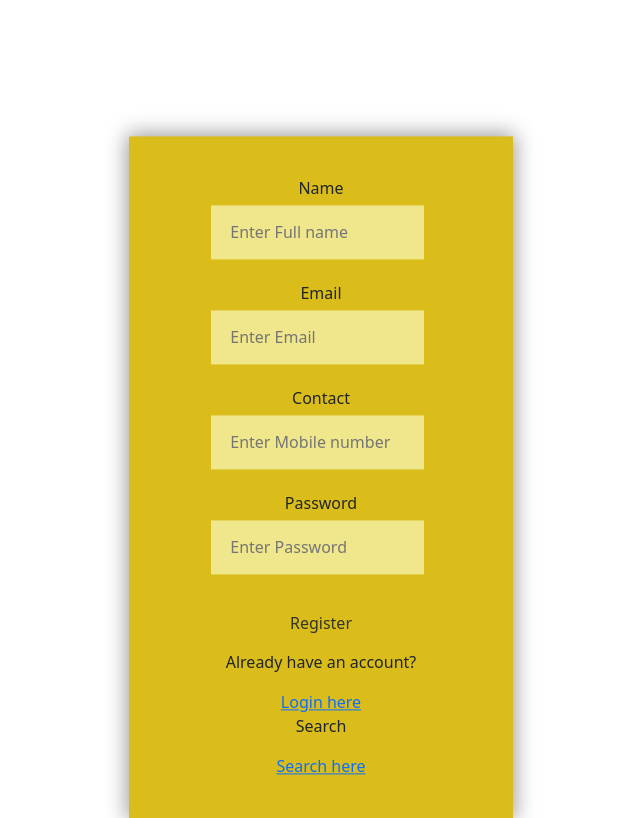
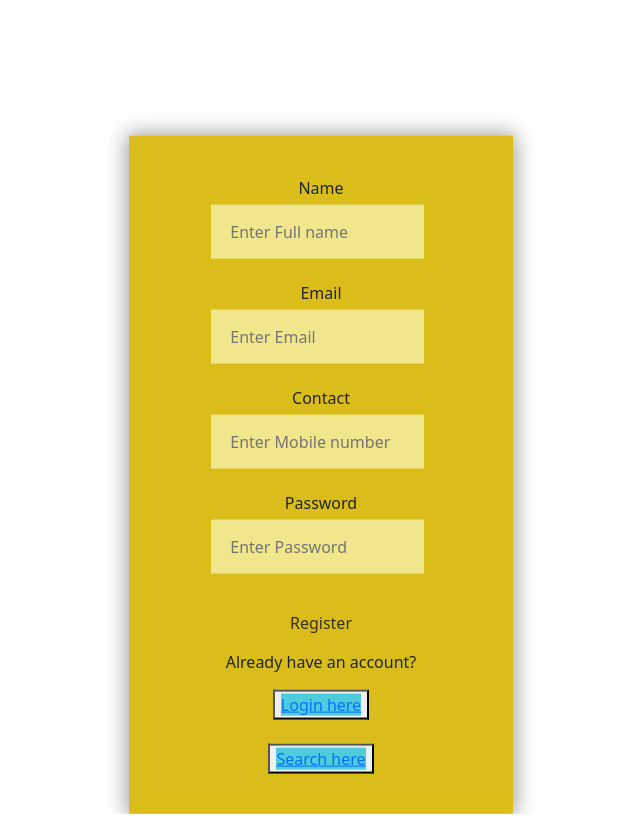
Before and after one commit to amayTri21/React-Practical-3, a React (Create React App) app: page / in a window 1280 px wide. Shown: the whole page, without its empty margins (319-959 px from the left). Built offline with nearby package versions, Linux system fonts and the light colour scheme.

Commit message:
second commit

```diff
--- a/package.json
+++ b/package.json
@@ -7,8 +7,9 @@
     "@testing-library/react": "^11.2.7",
     "@testing-library/user-event": "^12.8.3",
     "blurt": "^2.0.0",
-    "bootstrap": "^5.1.1",
+    "bootstrap": "^5.1.0",
     "react": "^17.0.2",
+    "react-bootstrap": "^2.0.0-beta.6",
     "react-dom": "^17.0.2",
     "react-router-dom": "^5.3.0",
     "react-scripts": "4.0.3",
--- a/src/App.css
+++ b/src/App.css
@@ -48,3 +48,13 @@ input[type=text]:focus, input[type=password]:focus {
   width: 50%;
   opacity: 0.9;
 }
+.b1{
+  background-color: rgb(77, 204, 221);
+  width:50px;
+}
+.flex-container > div {
+  background-color: #f1f1f1;
+  margin: 10px;
+  padding: 20px;
+  font-size: 30px;
+}
--- a/src/components/Login.jsx
+++ b/src/components/Login.jsx
@@ -1,5 +1,5 @@
 import React from 'react'
-import { Redirect,Route } from 'react-router-dom'
+import { Redirect,Route,Link } from 'react-router-dom'
 import Search from './Search';
 
 
@@ -19,7 +19,8 @@ const Login = () => {
         }
         else if(email1==login.email && pass1==login.password){
 
-            <Redirect to ="/search" component={Search}></Redirect>
+
+      alert("sucess")
 
         }
         else{
@@ -32,14 +33,14 @@ const Login = () => {
         <div>
 
 <div className="loginBox">
-            <form>
+            <form onSubmit={validate}>
 
             <label>Email</label><br></br>
           <input type="text" name="name" placeholder=" Enter Email" id ="email"></input><br></br>
           <label>Password</label><br></br>
           <input type="password" name="name" placeholder=" Enter Password" id="password"></input>
 
-          <button className="btn"onClick={validate}>Login</button>
+          <button className="btn">Login</button>
              </form>
         </div>
         </div>
--- a/src/components/Search.jsx
+++ b/src/components/Search.jsx
@@ -39,7 +39,10 @@ const Search = () => {
     };
     return(
     <>
-        <h1 className="mt-5 text-center main-heading">Amay Project<br/><br/>
+        <h1 className="mt-5 text-center main-heading">Search Project<br/><br/>
+        <div id="amay">
+            <button className="btn1">Logout</button>
+        </div>
         <input type="text"  onChange={getSearchterm} placeholder="seacrh here" id="search" defaultValue='mountain'></input><br></br></h1>
         <hr />
 
@@ -65,7 +68,7 @@ const Search = () => {
 
 
 
-                                    <div className="col-item1 col-12 col-md-6 col-lg-6 col-xl-4">
+                                   <div className="col-item1 col-12 col-md-6 col-lg-6 col-xl-4">
                                         <div className="row Item-inside">
                                                 <div className="col-12 col-md-12 col-lg-4 imd-div">
                                                     <img src ={image}  className="img-sec"/>
@@ -93,4 +96,20 @@ const Search = () => {
     )
 }
 
-export default Search;
+ export default Search;
+// export const LogoutButton = () => {
+
+//     const [loggedOut, setLoggedOut] = useState(false)
+
+//     const logout = () => {
+//       localStorage.removeItem("amay")
+//       setLoggedOut(true)
+
+//     };
+
+//     if (loggedOut) {
+//       return <Redirect to="/" push={true} />
+//     }
+
+//     return <Button onClick={logout}>LogOut</Button>;
+//   };
--- a/src/components/Signup.jsx
+++ b/src/components/Signup.jsx
@@ -86,11 +86,13 @@ var amay ={
              onChange={e => Setpassword(e.target.value)}/><br></br>
           <button className="btn"onClick={validate}>Register</button><br></br>
           <p>Already have an account?</p>
-          <Link to="/login">Login here</Link><br/>
+          <button >
+          <Link to="/login" className="b1">Login here</Link><br/>
+          </button><br/><br/>
 
-          <p>Search</p>
-          <Link to="/search">Search here</Link><br/>
-
+          <button >
+          <Link to="/search" className="b1">Search here</Link><br/>
+         </button>
 
 
             </form>
```
Also changed, not shown: 1 other file (tests, documents, lock files or other folders).
